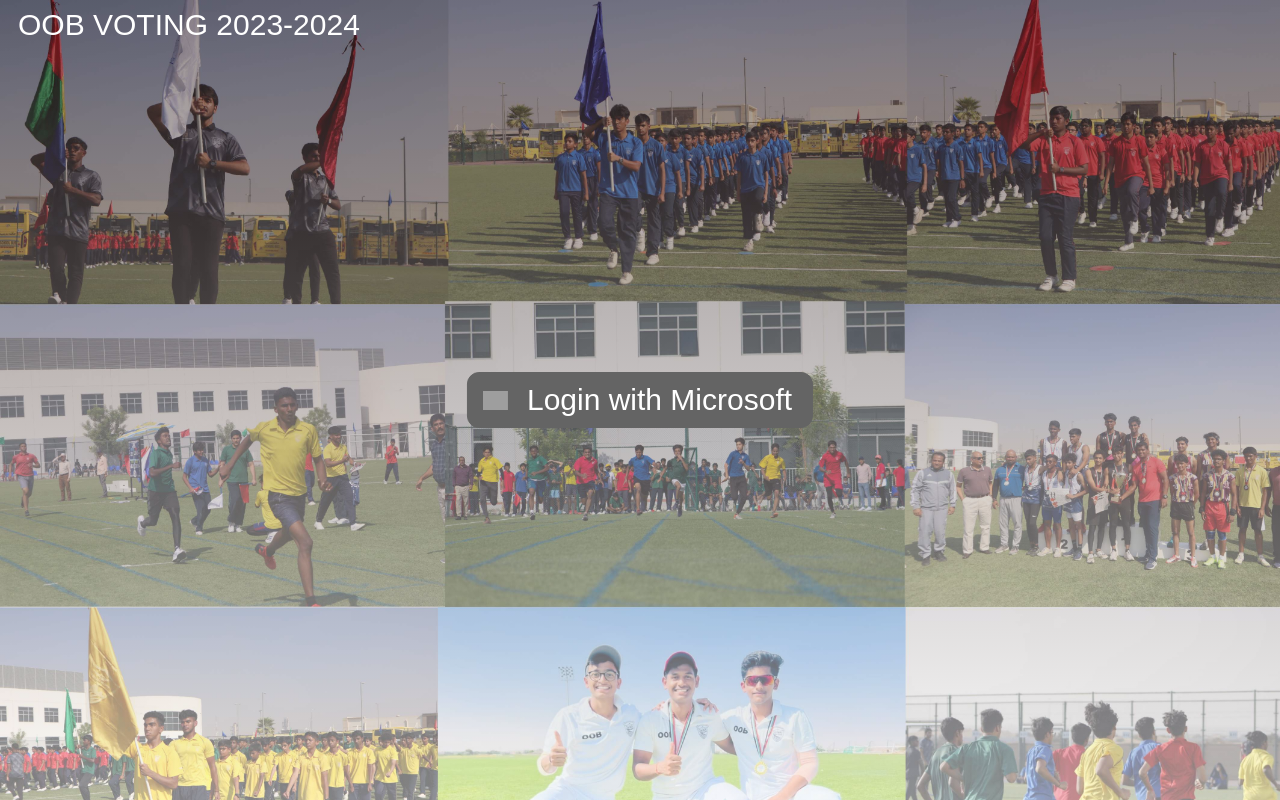
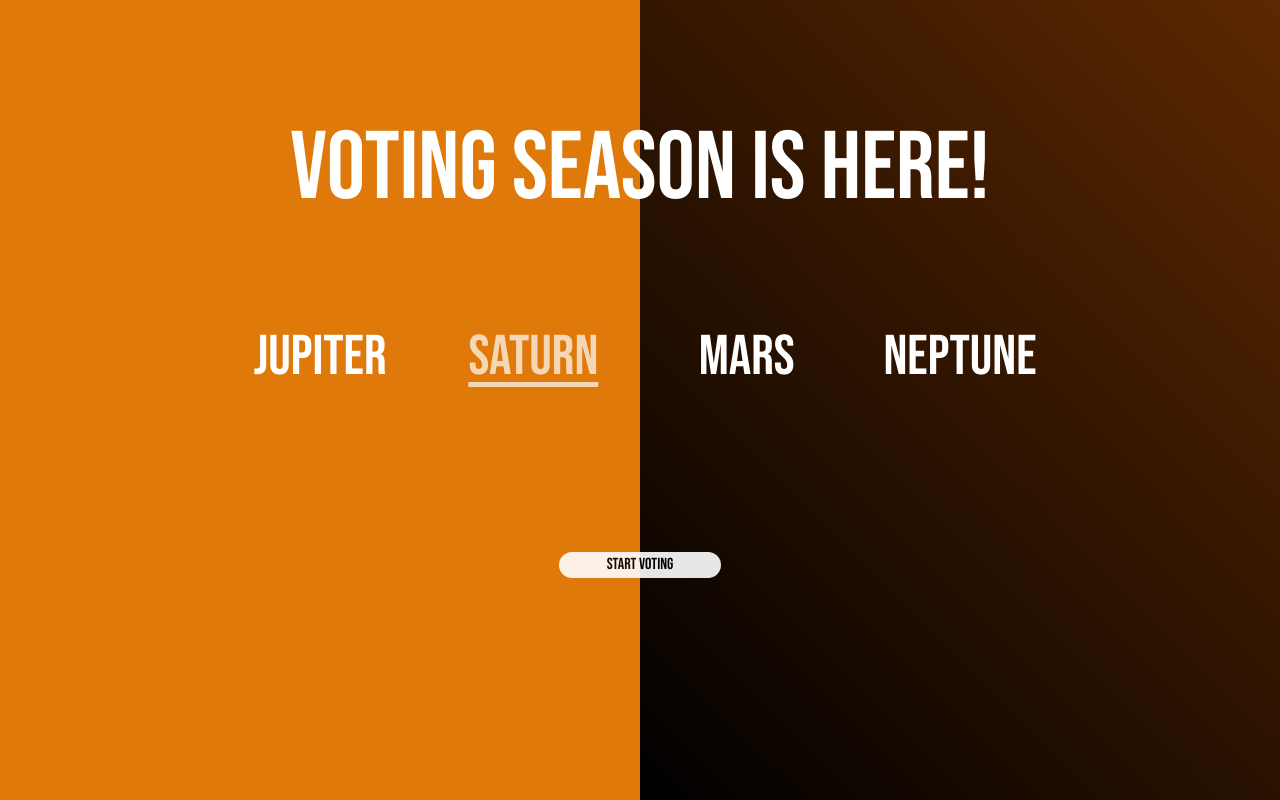
Before and after one commit to SteakFisher/votingsystem, a website: page public/home.html in a window 1280 px wide. Drawn offline with nearby package versions, Linux system fonts and the light colour scheme; grey boxes are pictures that could not be loaded.

Commit message:
Used Bootstrap

```diff
--- a/public/home.css
+++ b/public/home.css
@@ -1,51 +1,65 @@
+@import url('https://fonts.googleapis.com/css2?family=Bebas+Neue&display=swap');
+
 * {
     user-select: none;
     -webkit-user-drag: none;
     -webkit-user-select: none;
 }
+.mt-6{
+    margin-top: 6rem;
+}
+.mt-7{
+    margin-top: 7rem;
+}
+.mt-10{
+    margin-top: 10rem;
+}
+/* [class*="col"] {
+    border: 2px solid black;
+} */
+/* .arrow-down {
+    width: 0;
+    height: 0;
+    border-bottom: 12px solid transparent;
+    border-left: 12px solid transparent;
+    border-right: 12px solid transparent;
+    border-top: 20px solid white;
+} */
+.font {
+    font-family: 'Bebas Neue', cursive;
+    color: white;
+}
+.house{
 
-body {
-    background-size: 85rem;
-    background-image: linear-gradient(to bottom,
-            rgba(51, 35, 35, 0.5),
-            rgba(255, 255, 255, 0.5)), url('bg.jpg');
-    background-repeat: repeat;
-    background-clip: border-box;
-
+    color: white;
+    background : none;
+    border: none;
+    text-underline-offset: 0.15em;
+    text-decoration:underline 0.3rem rgba(255, 255, 255, 0);
+    transition: text-decoration-color 300ms;
 }
 
-.button {
-    background-color: rgb(100, 100, 100);
-    color: white;
-    display: inline-block;
-    padding: 10;
-    border: 1px rgb(100, 100, 100) solid;
-    border-radius: 12px;
-    position: absolute;
-    top: 50%;
-    left: 50%;
-    transform: translate(-50%, -50%);
-    text-align: center;
+.house:hover{
+    text-decoration-color: rgba(255, 255, 255, 1);
+}
+.selected{
+
+    text-decoration-color:rgba(255, 255, 255, 1);
+    opacity: 70%;
+}
+.vote{
+    opacity: 90%;
+    color: black;
+    background : white;
+    border: none;
+}
 
 
 
+.overlay {
+    position: absolute;
+    top: 0;
+    left: 0;
+    z-index: 1;
+
 }
-
-span {
-    padding: 0 10;
-    width: 360px;
-    height: 40px;
-    font-family: 'Quicksand', Arial, Helvetica, sans-serif;
-    font-size: 30px;
-    font-weight: normal;
-}
-
-.icon {
-    padding: 0 5;
-    width: 25px;
-}
-
-.button:hover {
-    background-color: rgb(150, 150, 150);
-    border: 1px rgb(150, 150, 150) solid;
-}
--- a/public/home.html
+++ b/public/home.html
@@ -1,17 +1,69 @@
 <head>
-    <title>Homepage</title>
-    <link rel="icon" href="oob.png">
-    <link rel="stylesheet" href="./home.css">
-    <script type="text/javascript" src="./home.js"></script>
+	<title>Homepage</title>
+	<link rel="icon" href="oob.png" />
+
+	<link rel="stylesheet" href="./bootstrap.css" />
+	<link rel="stylesheet" href="./home.css" />
+	<script
+		defer
+		type="text/javascript"
+		src="./bootstrap.bundle.js"
+	></script>
+	<script defer type="text/javascript" src="./home.js"></script>
 </head>
 
 <body>
-    <span style="color: white;">
-        OOB VOTING 2023-2024
-    </span>
-    <div onclick="login()" class="button">
-
-        <img class='icon' src="https://cdn-icons-png.flaticon.com/512/732/732221.png">
-        <span onclick="">Login with Microsoft</span>
-    </div>
+	<div class="container-fluid h-100">
+		<div class="row h-100">
+			<div
+                id="left-bg"
+				class="col-6 h-100 p-0"
+				style="background-color: #DE790A"
+			></div>
+			<div
+                id="right-bg"
+				class="col-6 h-100"
+				style="background: linear-gradient(45deg, black, #5d2801)"
+			></div>
+		</div>
+	</div>
+	<div class="container-fluid overlay">
+		<div class="row mt-7">
+			<div class="col text-center">
+				<h1 class="display-1 m-0 font">VOTING SEASON IS HERE!</h1>
+			</div>
+		</div>
+		<div
+			class="row justify-content-center text-center font mt-6 display-4"
+		>
+			<div class="col-lg-2">
+                <button class="house" onclick="house(this)" id="Jupiter">
+					Jupiter
+				</button>
+			</div>
+			<div class="col-lg-2">
+				<button
+					class="house selected" onclick="house(this)" id="Saturn">
+					Saturn
+				</button>
+			</div>
+			<div class="col-lg-2">
+				<button class="house" onclick="house(this)" id="Mars">
+					Mars
+				</button>
+			</div>
+			<div class="col-lg-2">
+				<button class="house" onclick="house(this)" id="Neptune">
+					Neptune
+				</button>
+			</div>
+		</div>
+		<div class="row mt-10">
+			<div class="col text-center display-6">
+				<button class="vote font rounded-pill px-5 text-center" onclick="login()">
+					START VOTING
+				</button>
+			</div>
+		</div>
+	</div>
 </body>
--- a/public/home.js
+++ b/public/home.js
@@ -1,8 +1,27 @@
 // fetch the link as the button is loaded
 
+const hex = {
+    Jupiter: '#0000FF',
+    Mars: '#D60301',
+    Saturn: '#DE790A',
+    Neptune: '#228B22',
+}
+
+const house = (button) => {
+    const house = button.id
+    const previous = document.querySelector('.selected')
+    previous.classList.remove('selected')
+    button.classList.add('selected')
+    document.querySelector('#left-bg').style.backgroundColor = `${hex[house]}`
+    document.querySelector('#right-bg').style.background = `linear-gradient(45deg, black, ${hex[house]})`
+
+
+}
 const login = async () => {
     const state = Math.floor(Math.random() * 9999999)
     sessionStorage.state = state
-    const { url } = await (await fetch(`/getLink?state=${state}`)).json()
+    const { url } = await (
+        await fetch(`/getLink?state=${state}`)
+    ).json()
     location = url
 }
```
